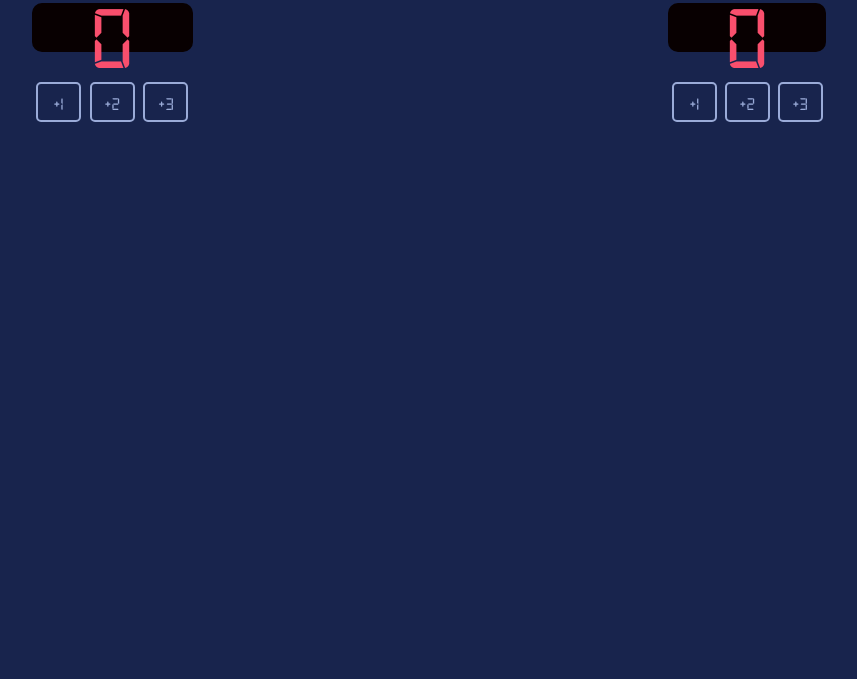
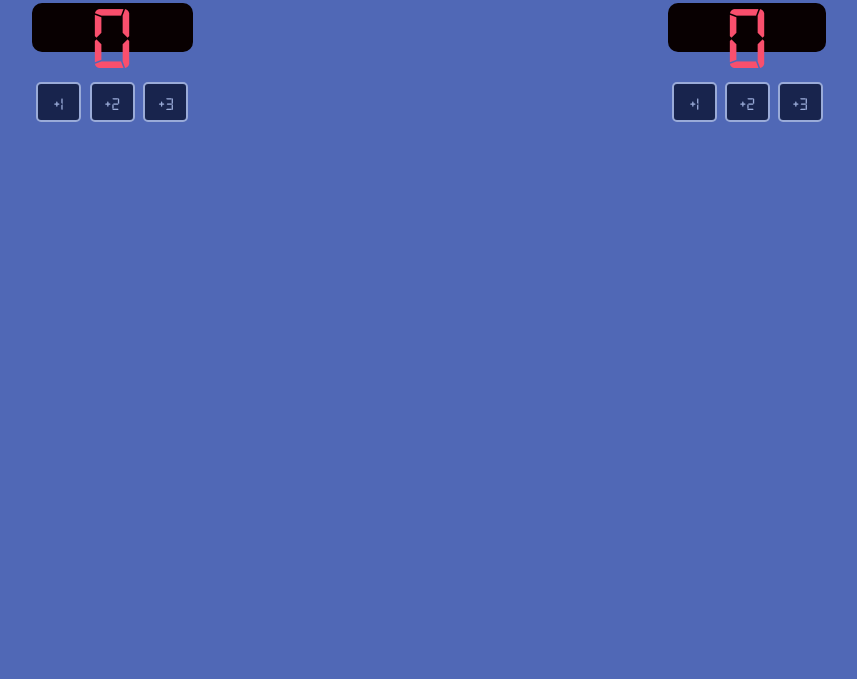
Before and after one commit to rishinagendramarre360/Basketball-scoreboard, a website built with Vite: page index.html in a window 1280 px wide. Shown: the part 121-800 px from the top of the page, without its empty margins (211-1068 px from the left). Built offline with nearby package versions, Linux system fonts and the light colour scheme.

Commit message:
Update index.css

```diff
--- a/index.css
+++ b/index.css
@@ -3,7 +3,7 @@ body {
     font-size: 40px;
     font-weight: 700;
     color: #EEEEEE;
-    background: #18244D;
+    background: #5068b6;
 }
 
 .container {
```
